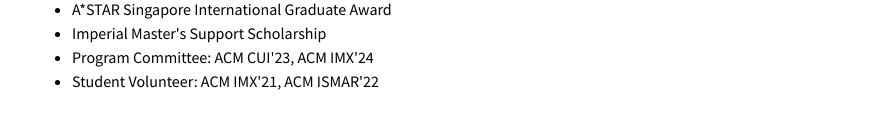
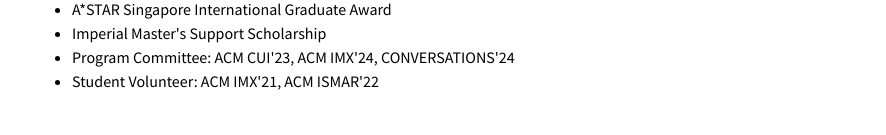
Before and after one commit to SamuCox/samucox.github.io, a plain HTML site: page index.html in a window 1280 px wide. Shown: the part 1600-1735 px from the top of the page, without its empty margins (188-1074 px from the left). Drawn offline with nearby package versions, Linux system fonts and the light colour scheme.

Commit message:
Added CONVERSATIONS'24

```diff
--- a/index.html
+++ b/index.html
@@ -132,7 +132,7 @@
                 <li><a href="https://sigchi.org/gary-marsden-travel-awards-recipients-march-2021/" target="_blank"> Gary Marsden Travel Award (2021)</a></li>
                 <li>A*STAR Singapore International Graduate Award</li>
                 <li>Imperial Master's Support Scholarship</li>
-                <li>Program Committee: ACM CUI'23, ACM IMX'24</li>
+                <li>Program Committee: ACM CUI'23, ACM IMX'24, CONVERSATIONS'24</li>
                 <li>Student Volunteer: ACM IMX'21, ACM ISMAR'22</li>
               </ul>
             </p>
```
